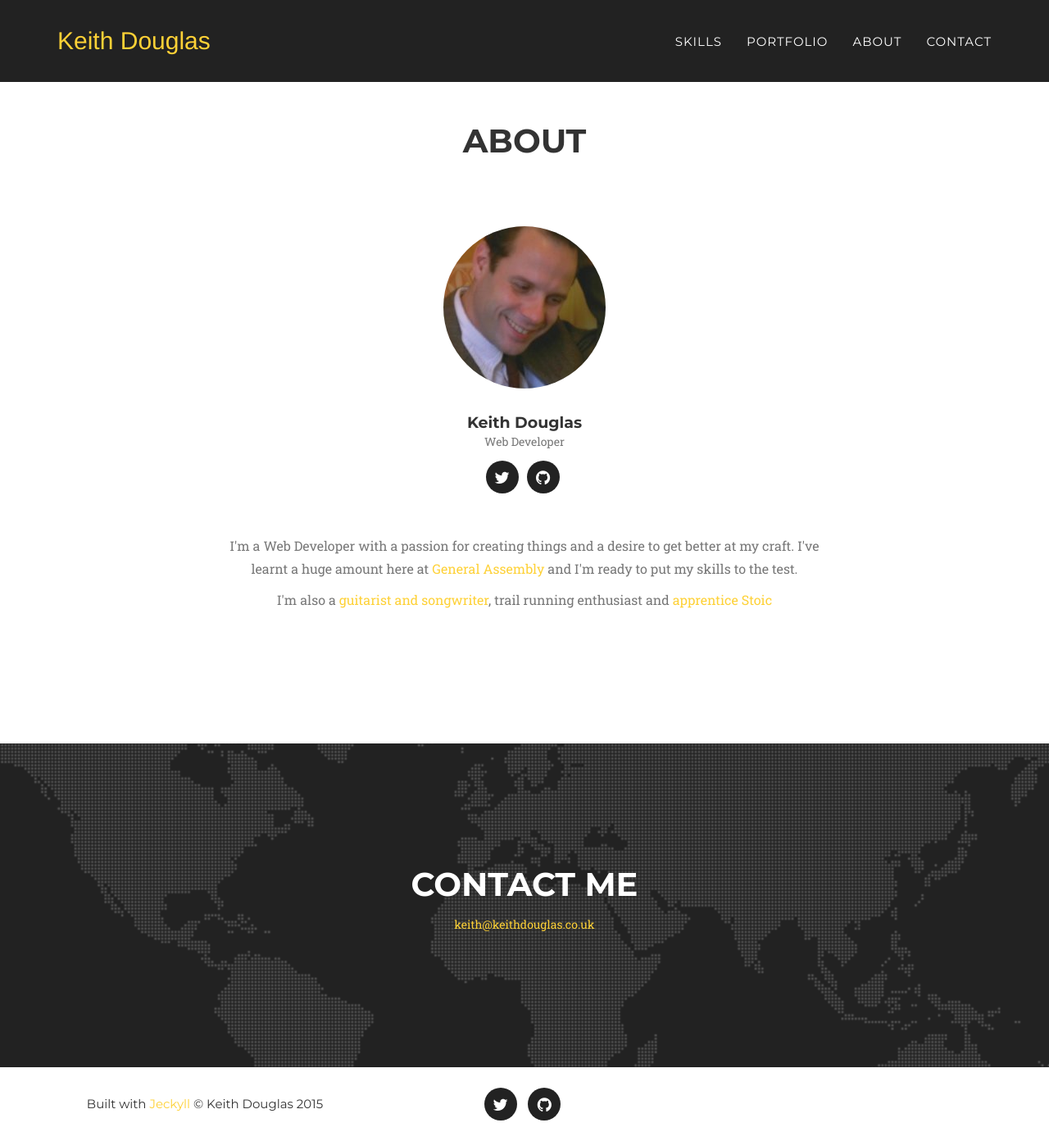
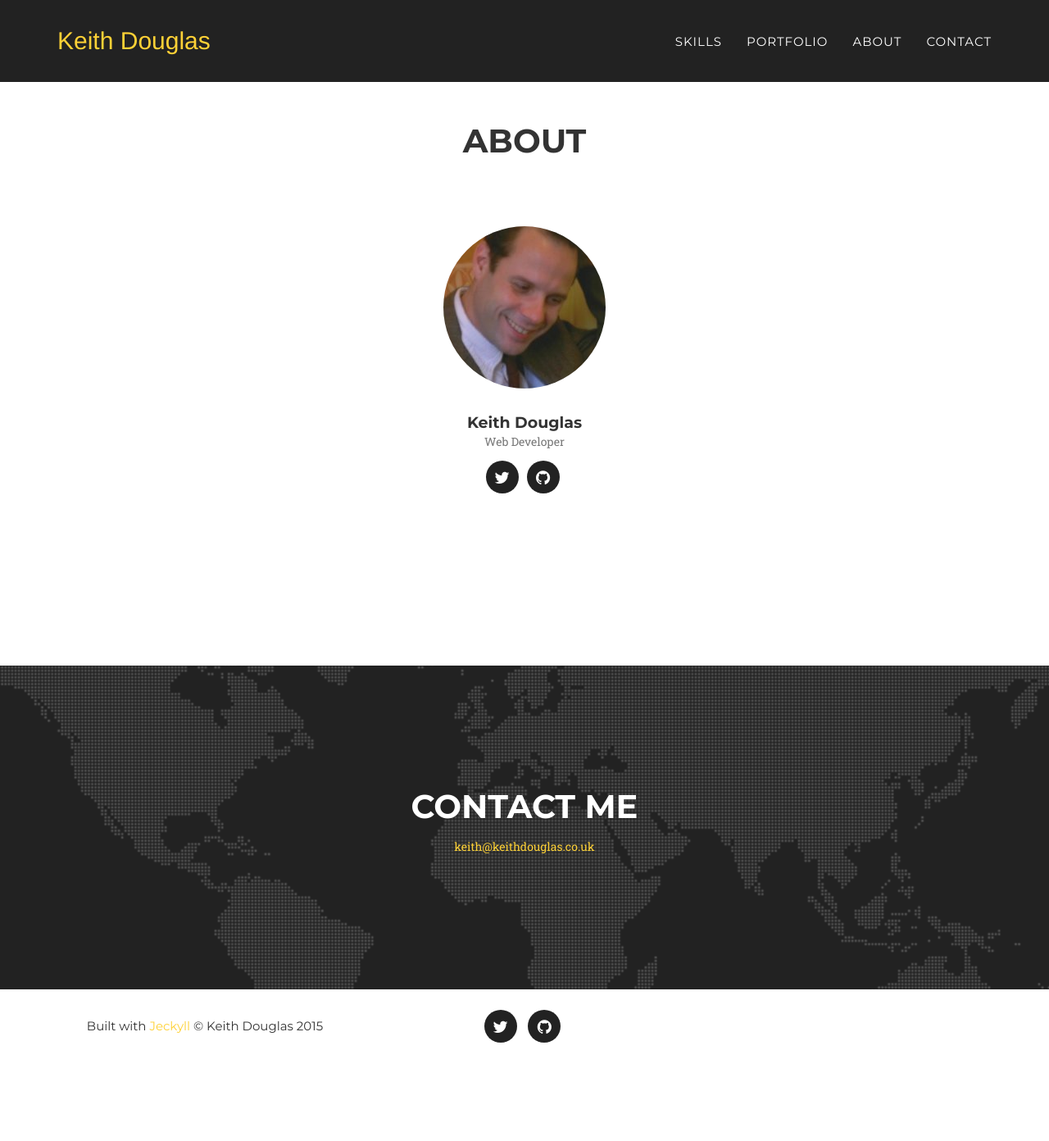
Before and after one commit to keithdhd/keithdhd-.github.io, a Jekyll site: the page built from index.html, in a window 1280 px wide and 1392 px high. Shown: the whole window at 82% size. Built offline with Jekyll 4.4.1, drawn with Linux system fonts in a browser that asks for light colours; some web fonts are replaced.

Commit message:
remove blurb from team

```diff
--- a/_includes/team.html
+++ b/_includes/team.html
@@ -27,10 +27,6 @@
             <div class="row">
                 <div class="col-lg-8 col-lg-offset-2 text-center">
                     <p class="large text-muted">
-                        I'm a Web Developer with a passion for creating things and a desire to get better at my craft. I've learnt a huge amount here at <a href="https://generalassemb.ly/education/web-development-immersive">General Assembly</a> and I'm ready to put my skills to the test.
-                    </p>
-                    <p class="large text-muted">
-                    I'm also a <a href="http://www.amazon.com/Babys-Fire-Keith-Douglas/dp/B001CQK7RW">guitarist and songwriter</a>, trail running enthusiast and <a href="http://blogs.exeter.ac.uk/stoicismtoday/what-is-stoicism/">apprentice Stoic</a>
                     </p>
                 </div>
             </div>
```
